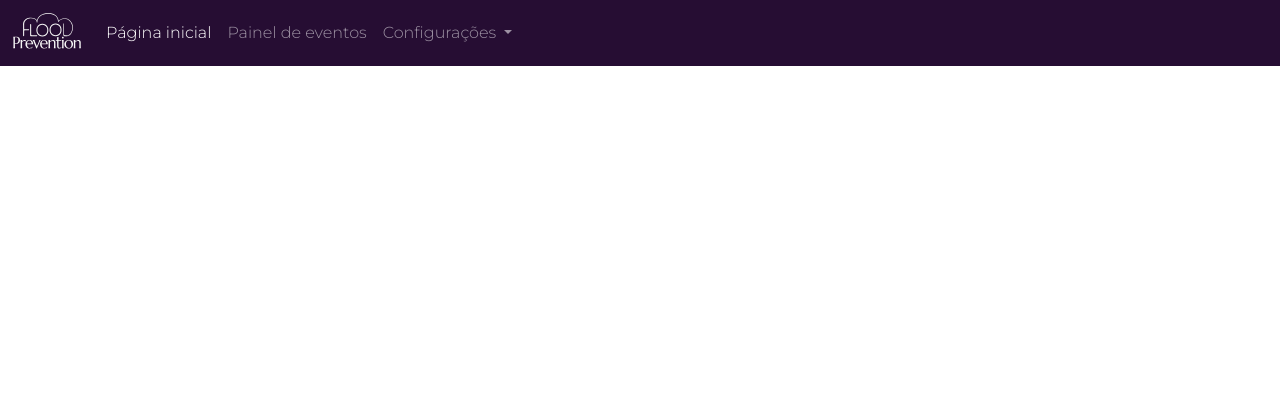
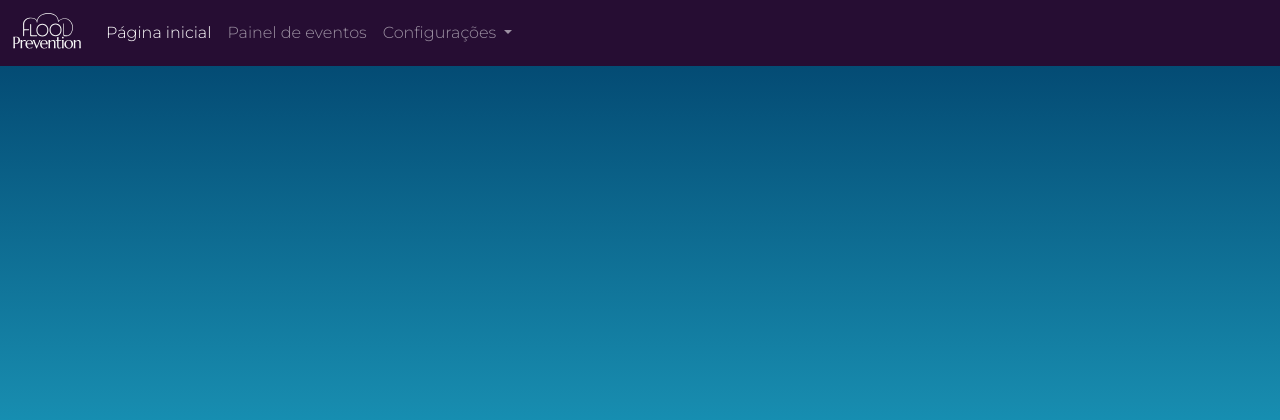
Before and after one commit to josielqrozjr/Flood_Prevention, a Flask app: page / in a window 1280 px wide. Shown: the top 420 px of the page. Run offline with Flask 3, Linux system fonts and the light colour scheme.

Commit message:
Update background

```diff
--- a/Dashboard_Web/static/css/style.css
+++ b/Dashboard_Web/static/css/style.css
@@ -5,11 +5,18 @@
 }
 
 body {
-  font-family: "Montserrat", sans-serif;
-  font-optical-sizing: auto;
-  font-weight: 300;
-  font-style: normal;
-}
+    font-family: "Montserrat", sans-serif;
+    font-optical-sizing: auto;
+    font-weight: 300;
+    font-style: normal;
+    background: linear-gradient(180deg, rgba(0,63,105,1) 0%, #178aad 50%, rgba(0,216,255,1) 100%); /* Gradiente linear vertical */
+    background-image: url("/static/img/bg-wallpaper.svg"), linear-gradient(180deg, rgba(0,63,105,1) 0%, #178aad 50%, rgba(0,216,255,1) 100%);
+    background-size: cover; /* Ajusta a imagem para cobrir todo o elemento */
+    background-repeat: no-repeat; /* Evita que a imagem seja repetida */
+    background-position: center center; /* Centraliza a imagem no elemento */
+    background-attachment: fixed; /* Fixa a imagem de fundo enquanto a página rola */
+  }
+
 
 /* Barra de navegação */
 header, .navbar {
```
Also changed, not shown: Dashboard_Web/static/img/bg-wallpaper.svg (added), 2 other files.
